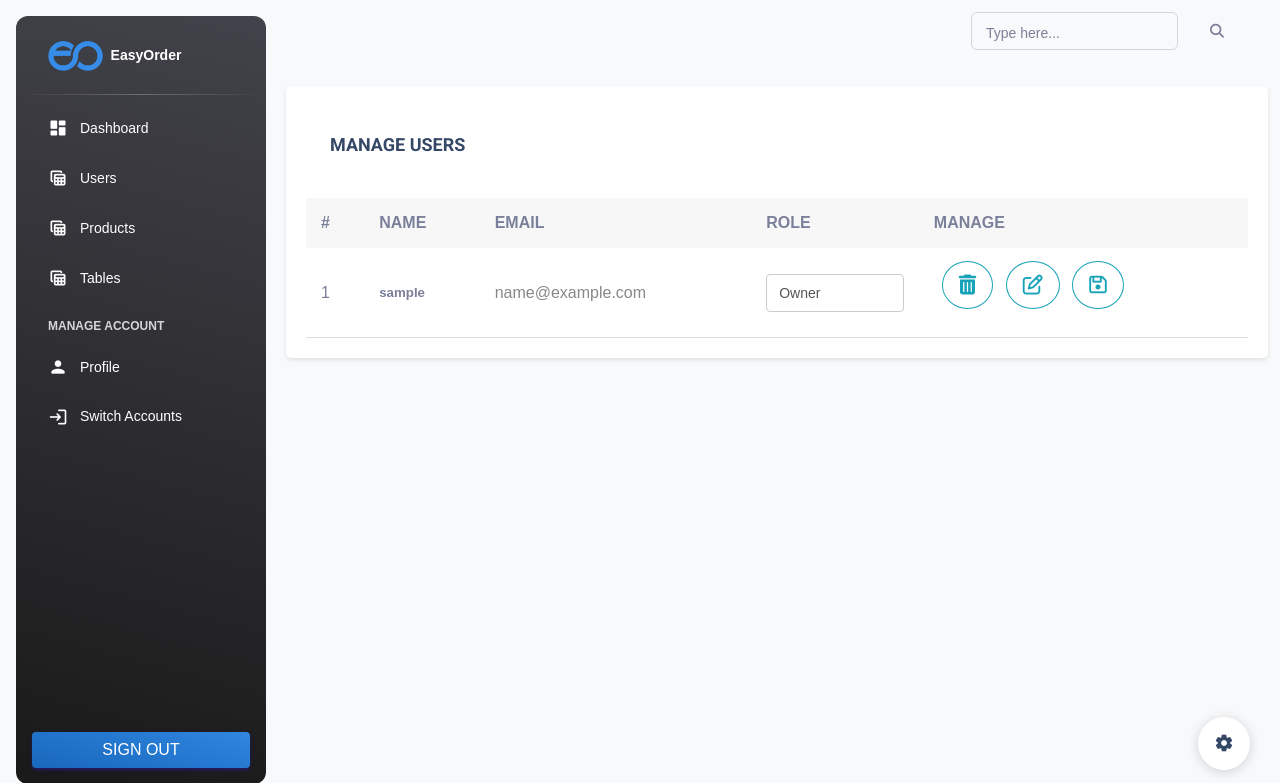
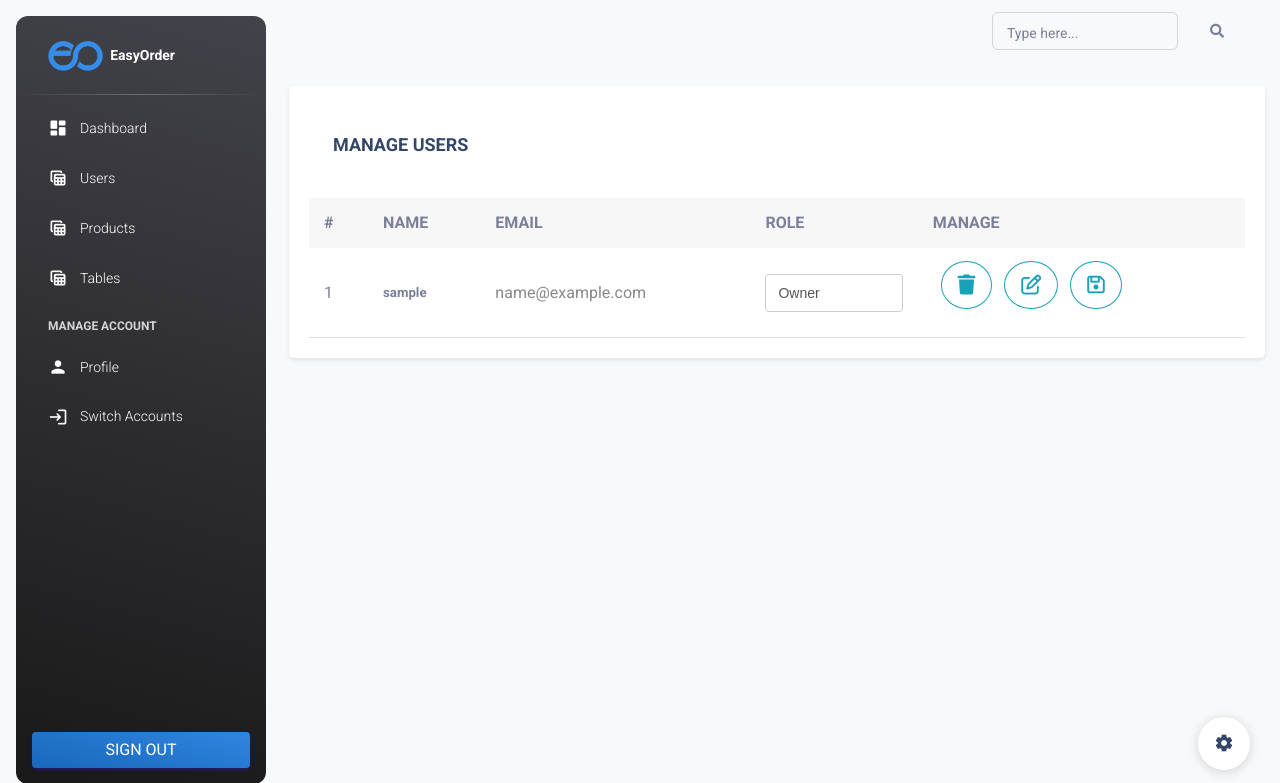
Before and after one commit to florivula/EasyOrder, a PHP site: page /users.php in a window 1280 px wide. Shown: the top 783 px of the page. Run offline with PHP 8.4, Linux system fonts and the light colour scheme; tables that the repository leaves empty or names only in its code hold one stand-in row (values such as "Sample post"); some libraries are stand-ins or nearby versions.

Commit message:
Updated users.css
minor details

```diff
--- a/Web/assets/css/users.css
+++ b/Web/assets/css/users.css
@@ -5,7 +5,6 @@
 
   body {
     margin: 0;
-    font-family: Arial, sans-serif;
     background-color: #f1f1f1;
   }
 
@@ -18,7 +17,6 @@
   .row {
     display: flex;
     flex-wrap: wrap;
-    margin: 0 -15px;
   }
 
   .col-md-12 {
@@ -138,7 +136,6 @@
 
   .fa {
     display: inline-block;
-    font: normal normal normal 14px/1 FontAwesome;
     font-size: inherit;
     text-rendering: auto;
     -webkit-font-smoothing: antialiased;
```
